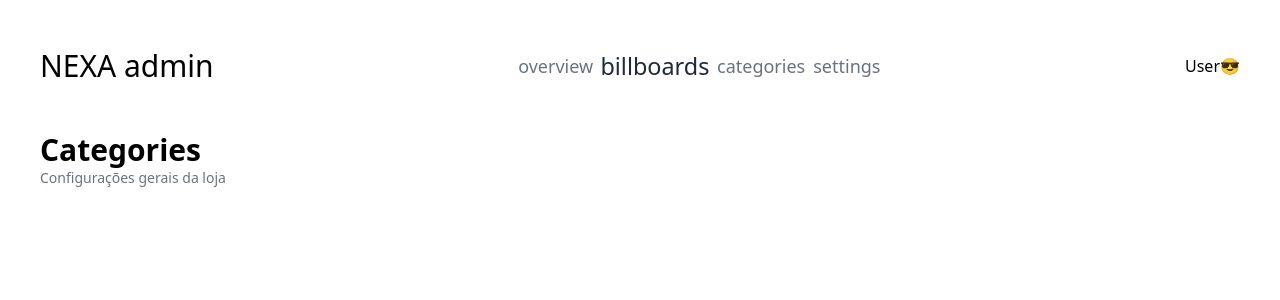
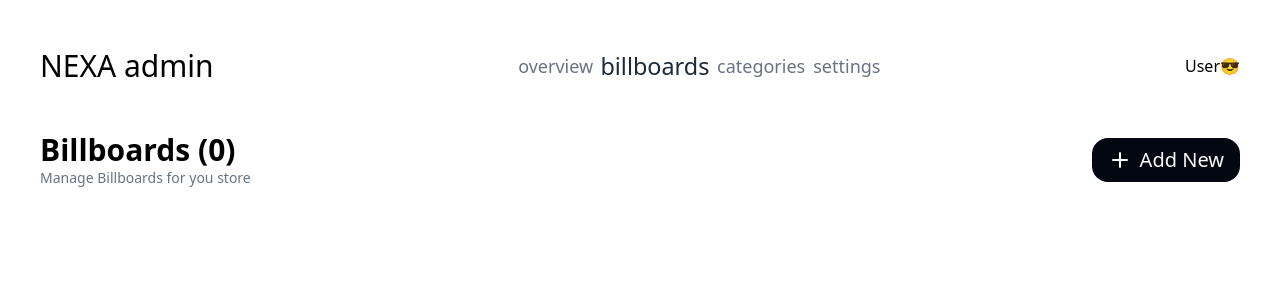
Before and after one commit to Celio-Junior/e-commerce-clouthes, a Next.js app: page /z_admin/billboards in a window 1280 px wide. Shown: the top 300 px of the page. Built offline with nearby package versions, Linux system fonts and the light colour scheme.

Commit message:
fazer form do billboards

```diff
--- /dev/null
+++ b/src/app/(admin)/z_admin/billboards/client.tsx
@@ -0,0 +1,19 @@
+'use client';
+import Button from '@/components/Button';
+import SubTitle from '@/components/Subtitle';
+import { PlusIcon } from 'lucide-react';
+import { useRouter } from 'next/navigation';
+
+export default function BillboardClient() {
+  const router = useRouter();
+  return (
+    <div className="flex justify-between items-center">
+      <SubTitle title={`Billboards (${0})`} description={'Manage Billboards for you store'} />
+
+      <Button onClick={() => router.push('/z_admin/billboards/new')} size="xl" variant="default">
+        {'  '}
+        <PlusIcon className="mr-2" /> Add New
+      </Button>
+    </div>
+  );
+}
--- /dev/null
+++ b/src/app/(admin)/z_admin/billboards/new/page.tsx
@@ -0,0 +1,10 @@
+import Container from '@/components/Container';
+import SubTitle from '@/components/Subtitle';
+
+export default function BillboardNewPage() {
+  return (
+    <Container>
+      <SubTitle title="Create billboard" description="Add new billboard" />
+    </Container>
+  );
+}
--- a/src/app/(admin)/z_admin/billboards/page.tsx
+++ b/src/app/(admin)/z_admin/billboards/page.tsx
@@ -1,10 +1,10 @@
+import Container from '@/components/Container';
+import BillboardClient from './client';
+
 export default function BillboardsPage() {
   return (
-    <div className="px-10">
-      <div>
-        <h1 className="font-bold text-3xl">Categories</h1>
-        <p className="text-sm text-gray-500">Configurações gerais da loja</p>
-      </div>
-    </div>
+    <Container>
+      <BillboardClient />
+    </Container>
   );
 }
--- a/src/app/(admin)/z_admin/categories/page.tsx
+++ b/src/app/(admin)/z_admin/categories/page.tsx
@@ -1,10 +1,12 @@
+import Container from '@/components/Container';
+
 export default function CategoriesPage() {
   return (
-    <div className="px-10">
+    <Container>
       <div>
         <h1 className="font-bold text-3xl">Categories</h1>
         <p className="text-sm text-gray-500">Configurações gerais da loja</p>
       </div>
-    </div>
+    </Container>
   );
 }
--- a/src/app/(admin)/z_admin/settings/page.tsx
+++ b/src/app/(admin)/z_admin/settings/page.tsx
@@ -1,10 +1,10 @@
 import Button from '@/components/Button';
+import Container from '@/components/Container';
 import Input from '@/components/Input';
-import clsx from 'clsx';
 
 export default function SettingsPage() {
   return (
-    <div className={clsx('px-10')}>
+    <Container>
       <div className="">
         <h1 className="font-bold text-3xl">Manage store</h1>
         <p className="text-sm text-gray-500">Configurações gerais da loja</p>
@@ -12,6 +12,6 @@ export default function SettingsPage() {
       <Input className="w-80">Name store</Input>
 
       <Button className="mt-10">Save changes</Button>
-    </div>
+    </Container>
   );
 }
--- a/src/components/ButtonSocial/index.tsx
+++ b/src/components/Button/Social/index.tsx
@@ -1,10 +1,11 @@
-import Button from '../Button';
+import Button from '..';
 import { FaGithub } from 'react-icons/fa';
 import { FcGoogle } from 'react-icons/fc';
-import clsx from 'clsx';
+
+import { cn } from '@/utils/formats-functions';
 
 export default function ButtonSocial() {
-  const buttonClassDefault = clsx(
+  const buttonClassDefault = cn(
     'border border-transparent flex justify-center w-[40%] shadow-sm shadow-gray-500 transition hover:border-gray-600 cursor-pointer active:bg-gray-400 hover:scale-105',
   );
   return (
--- a/src/components/Button/index.tsx
+++ b/src/components/Button/index.tsx
@@ -1,18 +1,37 @@
 import { cn } from '@/utils/formats-functions';
-import clsx from 'clsx';
+
 import React, { ComponentPropsWithoutRef } from 'react';
 
 type ButtonProps = {
   children: React.ReactNode;
   variant?: 'confirm' | 'default' | 'customize';
+  size?: 'md' | 'lg' | 'xl';
 } & ComponentPropsWithoutRef<'button'>;
 
-export default function Button({ children, variant = 'default', className }: ButtonProps) {
-  const buttonDefault = cn('text-xl py-2 px-4 rounded-2xl hover:scale-105 cursor-pointer transition');
+export default function Button({
+  children,
+  variant = 'default',
+  className,
+  size = 'xl',
+  ...rest
+}: ButtonProps) {
+  const buttonDefault = cn(
+    'text-xl  rounded-2xl hover:scale-105 cursor-pointer transition flex items-center justify-center',
+  );
   const buttonVariantes: Record<NonNullable<ButtonProps['variant']>, string> = {
     confirm: cn('bg-gray-950 text-gray-50 hover:bg-gray-900'),
     customize: '',
     default: cn('bg-gray-950 text-gray-50 hover:bg-gray-900'),
   };
-  return <button className={clsx(buttonDefault, buttonVariantes[variant], className)}>{children}</button>;
+
+  const buttonSizes: Record<NonNullable<ButtonProps['size']>, string> = {
+    md: cn('text-md py-1 px-2'),
+    lg: cn('text-lg py-1 px-3 '),
+    xl: cn('text-xl py-2 px-4'),
+  };
+  return (
+    <button {...rest} className={cn(buttonDefault, buttonVariantes[variant], buttonSizes[size], className)}>
+      {children}
+    </button>
+  );
 }
--- /dev/null
+++ b/src/components/Container/index.tsx
@@ -0,0 +1,12 @@
+import { cn } from '@/utils/formats-functions';
+
+import { ReactNode } from 'react';
+
+type ContainerProps = {
+  children: ReactNode;
+  className?: string;
+};
+
+export default function Container({ children, className = '' }: ContainerProps) {
+  return <div className={cn('px-10', className)}>{children}</div>;
+}
--- /dev/null
+++ b/src/components/Subtitle/index.tsx
@@ -0,0 +1,14 @@
+import { ReactNode } from 'react';
+
+type SubTitleProps = {
+  title: ReactNode;
+  description?: SubTitleProps['title'];
+};
+export default function SubTitle({ title, description }: SubTitleProps) {
+  return (
+    <div>
+      <h1 className="font-bold text-3xl">{title}</h1>
+      {description && <p className="text-sm text-gray-500">{description}</p>}
+    </div>
+  );
+}
--- a/src/components/UserSign/Sign/index.tsx
+++ b/src/components/UserSign/Sign/index.tsx
@@ -1,4 +1,4 @@
-import ButtonSocial from '@/components/ButtonSocial';
+import ButtonSocial from '@/components/Button/Social';
 import FormUserSing from '@/components/FormUserSign';
 import { useContextViewFormUser } from '@/context/ViewFormUser/useContext';
 import Link from 'next/link';
--- a/src/components/UserSign/index.tsx
+++ b/src/components/UserSign/index.tsx
@@ -1,29 +1,30 @@
 'use client';
-import clsx from 'clsx';
+
 import Image from 'next/image';
 import Sign from './Sign';
 import { CircleXIcon } from 'lucide-react';
 
 import { useContextViewFormUser } from '@/context/ViewFormUser/useContext';
+import { cn } from '@/utils/formats-functions';
 
 export default function UserSign() {
   const [{ setSignUser }, { isViewFormLogin, setIsViewFormLogin }] = useContextViewFormUser();
-
+  console.log(isViewFormLogin);
   return (
     <div
-      className={clsx(
+      className={cn(
         'fixed',
         'w-full h-full bg-black/80 l-0 border-box left-0 top-0',
         'flex justify-center items-center',
       )}
     >
       <div
-        className={clsx(
+        className={cn(
           'bg-gray-200',
           'w-4xl',
           'transition',
-          !isViewFormLogin && 'h-[50%]',
-          isViewFormLogin && 'h-[70%]',
+          'h-[75%]',
+          !isViewFormLogin && 'h-[60%]',
           'rounded-2xl',
           'shadow-sm shadow-gray-200',
           'flex relative',
--- a/src/proxy.ts
+++ b/src/proxy.ts
@@ -18,5 +18,5 @@ export async function proxy(request: NextRequest) {
 }
 //fazer o checagem se to logado na paginas
 export const config = {
-  matcher: ['/:path', '/z_admin/:path'],
+  matcher: ['/:path*', '/z_admin/:path*'],
 };
```
